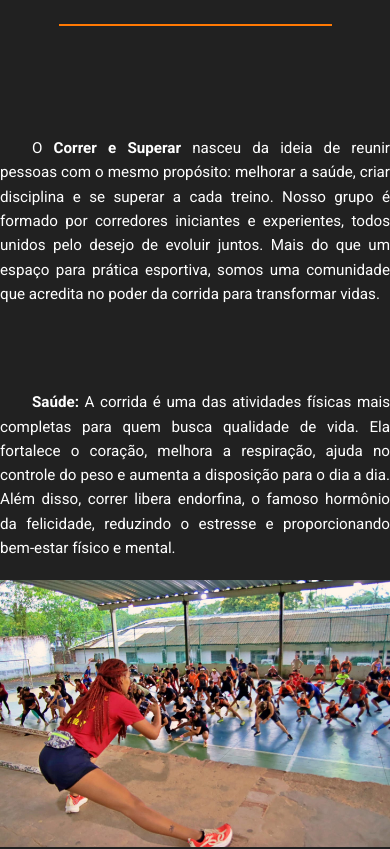
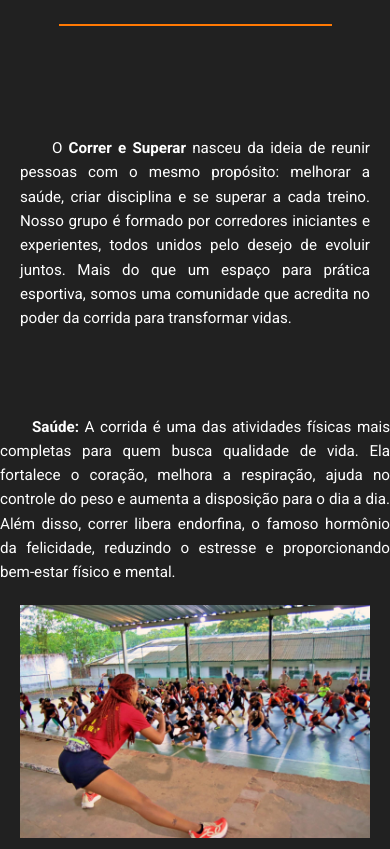
Before and after one commit to vitorneves-web/correresuperar, a plain HTML site: page index.html in a window 390 px wide. Shown: the part 800-1649 px from the top of the page. Drawn offline with nearby package versions, Linux system fonts and the light colour scheme.

Commit message:
Atualizando responsivo para index e calendário

```diff
--- a/responsivo.css
+++ b/responsivo.css
@@ -68,16 +68,16 @@
     }
 
     .sobre-nos #txt1, .sobre-nos #txt2, .sobre-nos #txt3,.sobre-nos #img1, .sobre-nos #img2, .sobre-nos #img3 {
-      max-width: 400px;
+      max-width: 350px;
     }
 
     .sobre-nos > .interface img {
-        max-width: 400px;
+        max-width: 350px;
         height: auto;
     }
 
     .sobre-nos .sobre-nos-txt {
-        max-width: 400px;
+        max-width: 350px;
         padding: 0 0 60px 0;
     }
 
```
